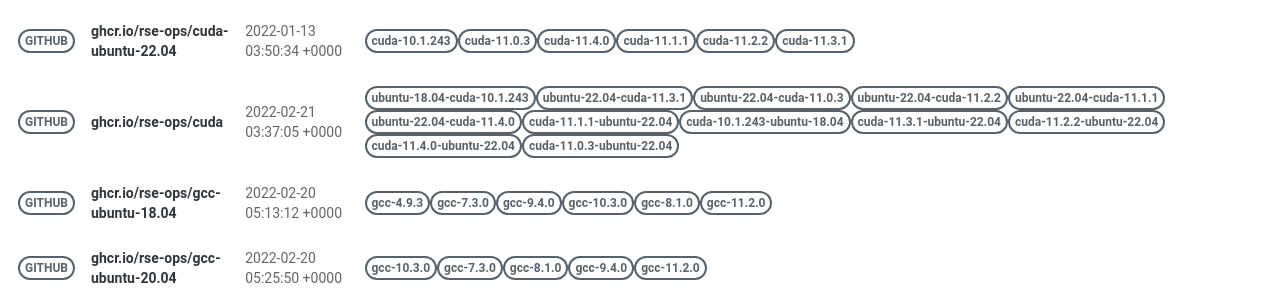
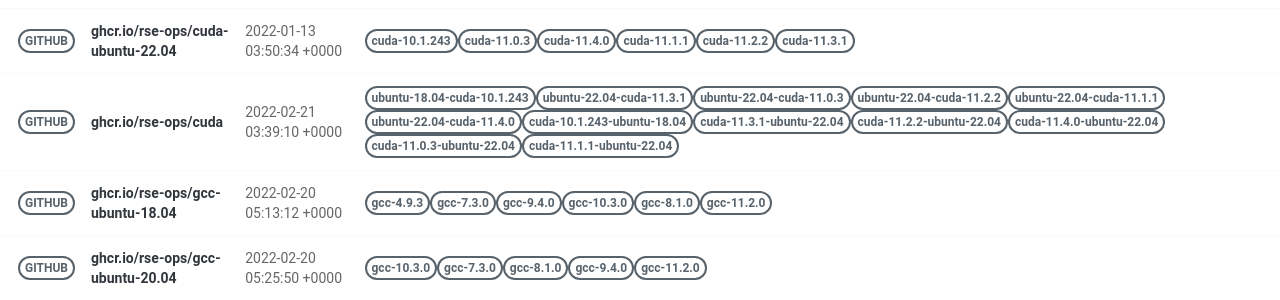
Before and after one commit to rse-ops/docker-images, a Jekyll site: the page built from pages/index.md, in a window 1280 px wide. Shown: the part 421-721 px from the top of the page. Built offline with Jekyll 4.4.1, drawn with Linux system fonts in a browser that asks for light colours; nearby versions of some CDN libraries.

Commit message:
Automated push to update library 2022-02-21

```diff
--- a/_library/ghcr.io-rse-ops-cuda.md
+++ b/_library/ghcr.io-rse-ops-cuda.md
@@ -1,7 +1,7 @@
 ---
 layout: container
 name: ghcr.io/rse-ops/cuda
-updated_at: 2022-02-21 03:37:05.338475
+updated_at: 2022-02-21 03:39:10.079368
 
 
 container_url: https://github.com/orgs/rse-ops/packages/container/package/cuda
```
Also changed, not shown: other parts of _library/ghcr.io-rse-ops-cuda.md (+3 -3 lines).
